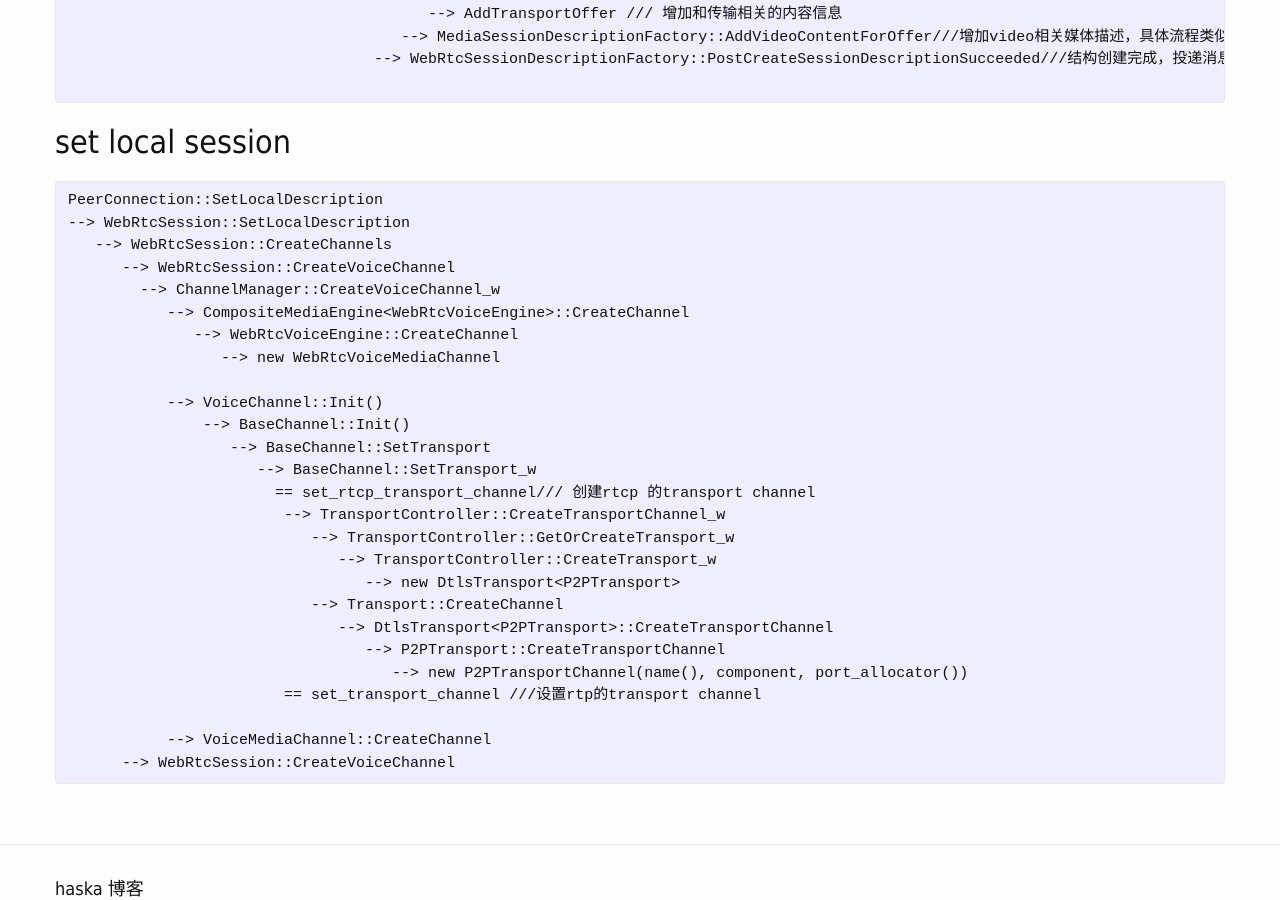
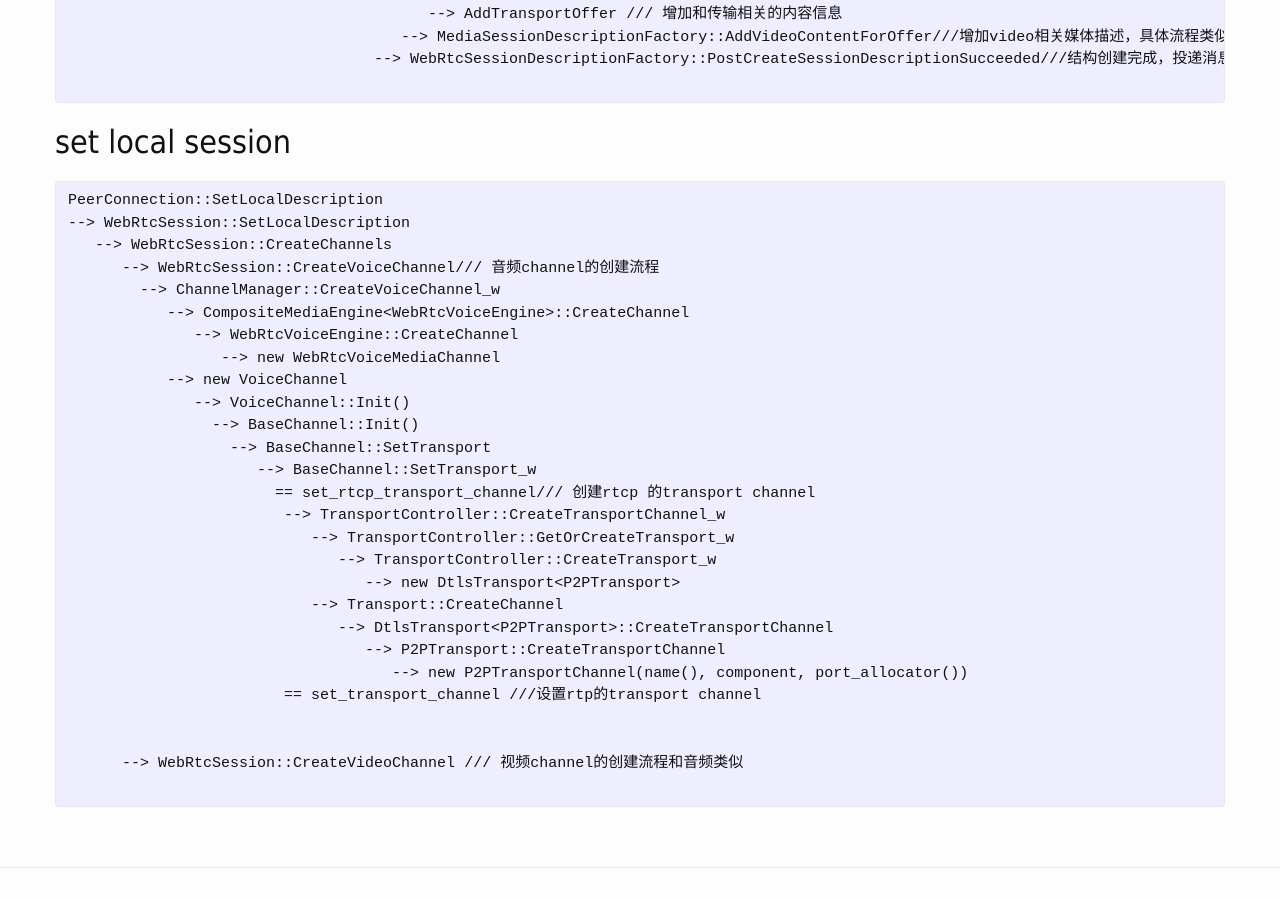
Before and after one commit to haska1025/haska1025.github.io, a Jekyll site: the page built from _posts/2019-01-21-create_offer.md, in a window 1280 px wide and 900 px high, scrolled down 1270 px. Built offline with Jekyll 4.4.1, drawn with Linux system fonts in a browser that asks for light colours; our own code applies the rules of GitHub Pages for plain Markdown files.

Commit message:
Update 2019-01-21-create_offer.md

````diff
--- a/_posts/2019-01-21-create_offer.md
+++ b/_posts/2019-01-21-create_offer.md
@@ -58,14 +58,14 @@ PeerConnectionFactory::Initialize -----初始化
 PeerConnection::SetLocalDescription
 --> WebRtcSession::SetLocalDescription
    --> WebRtcSession::CreateChannels
-      --> WebRtcSession::CreateVoiceChannel
+      --> WebRtcSession::CreateVoiceChannel/// 音频channel的创建流程
         --> ChannelManager::CreateVoiceChannel_w
            --> CompositeMediaEngine<WebRtcVoiceEngine>::CreateChannel
               --> WebRtcVoiceEngine::CreateChannel
                  --> new WebRtcVoiceMediaChannel
-
-           --> VoiceChannel::Init()
-               --> BaseChannel::Init()
+           --> new VoiceChannel
+              --> VoiceChannel::Init()
+                --> BaseChannel::Init()
                   --> BaseChannel::SetTransport
                      --> BaseChannel::SetTransport_w
                        == set_rtcp_transport_channel/// 创建rtcp 的transport channel
@@ -79,6 +79,7 @@ PeerConnection::SetLocalDescription
                                     --> new P2PTransportChannel(name(), component, port_allocator())
                         == set_transport_channel ///设置rtp的transport channel
 
-           --> VoiceMediaChannel::CreateChannel
-      --> WebRtcSession::CreateVoiceChannel
+
+      --> WebRtcSession::CreateVideoChannel /// 视频channel的创建流程和音频类似
+
  ```
````
